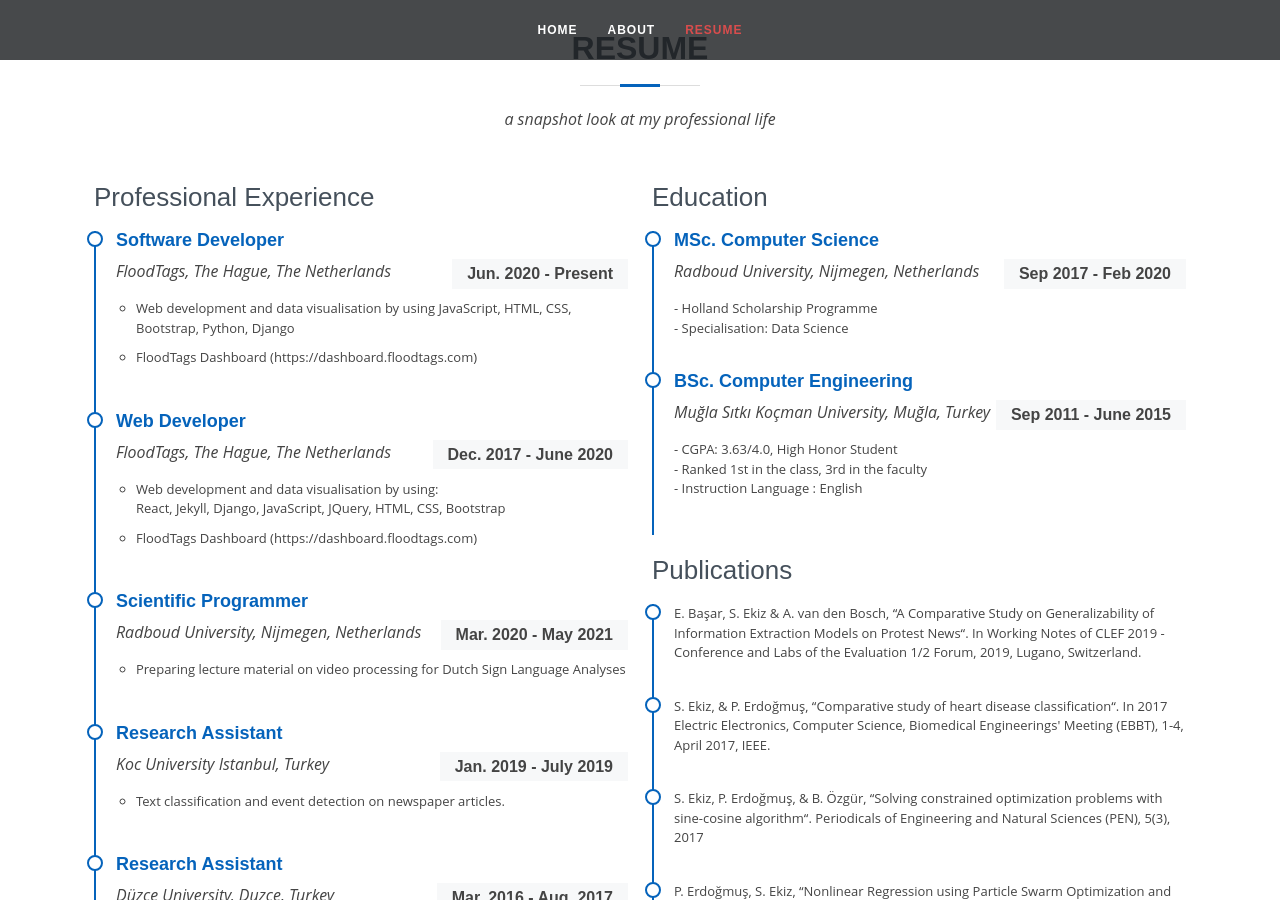
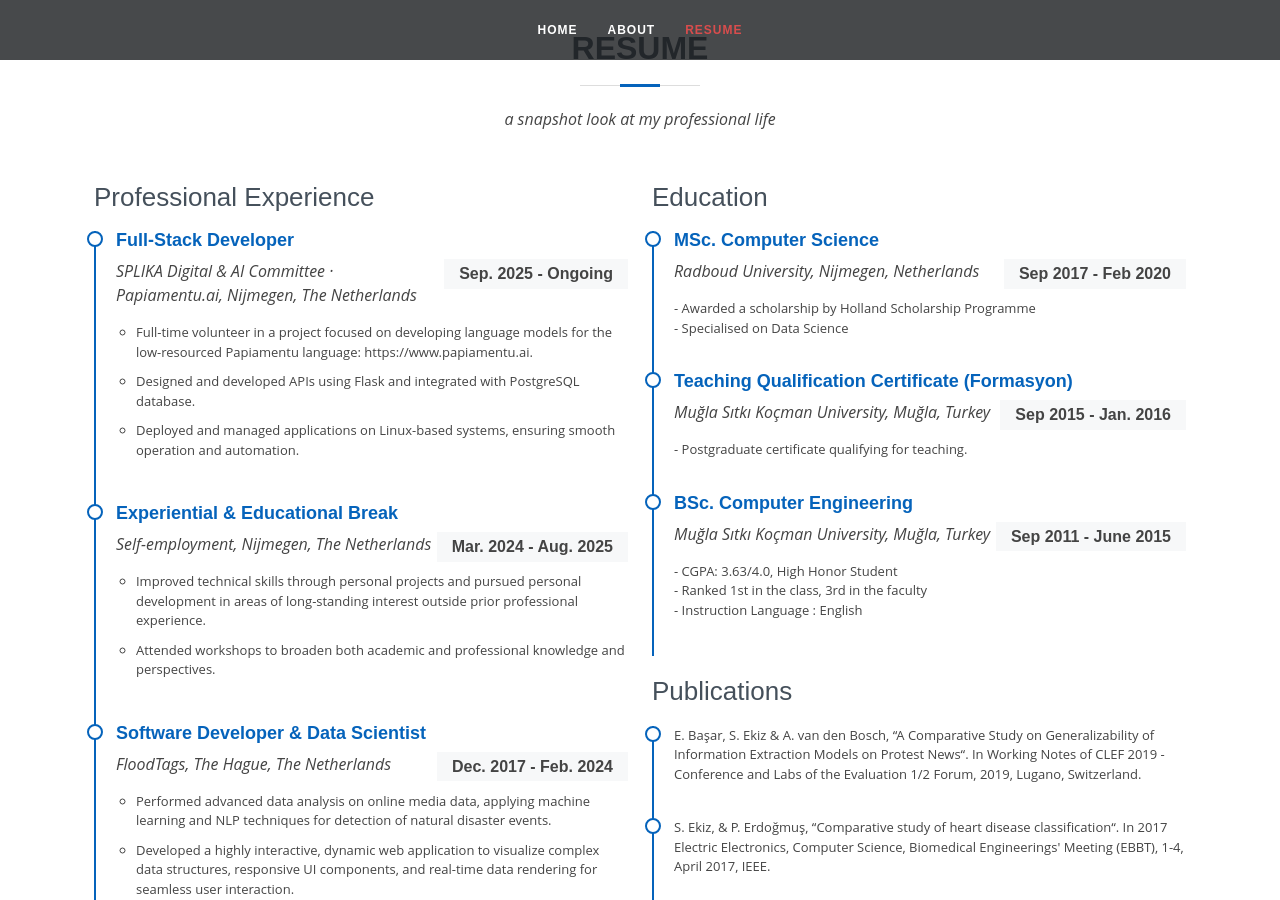
Before and after one commit to simgeekiz/simgeekiz, a Jekyll site: the page built from pages/homepage.html, in a window 1280 px wide and 900 px high, scrolled down 1948 px. Built offline with Jekyll 4.4.1, drawn with Linux system fonts in a browser that asks for light colours; nearby versions of some CDN libraries; library files that are not in the unit come from our copies; some of the changed text lies outside the part shown.

Commit message:
Updating experience and education sections

```diff
--- a/_includes/footer.html
+++ b/_includes/footer.html
@@ -6,8 +6,26 @@
           <h3>Connect With Me</h3>
           <ul class="list-unstyled social-links">
             <li>
-              <a href="https://twitter.com/veesimsim" target="_blank">
-                <i class="fa-brands fa-x-twitter"></i>
+              <a href="https://www.linkedin.com/in/simgeekiz/" target="_blank">
+                <i class="fa-brands fa-linkedin-in"></i>
+              </a>
+            </li>
+            <li>
+              <a href="https://github.com/simgeekiz" target="_blank">
+                <i class="fa-brands fa-github"></i>
+              </a>
+            </li>
+            <li>
+              <a href="https://trello.com/u/veesimsim" target="_blank">
+                <i class="fa-brands fa-trello"></i>
+              </a>
+            </li>
+            <li>
+              <a
+                href="https://www.flickr.com/people/veesimsim/"
+                target="_blank"
+              >
+                <i class="fa-brands fa-flickr"></i>
               </a>
             </li>
             <li>
@@ -16,23 +34,8 @@
               </a>
             </li>
             <li>
-              <a href="https://github.com/simgeekiz" target="_blank">
-                <i class="fa-brands fa-github"></i>
-              </a>
-            </li>
-            <li>
-              <a href="https://www.linkedin.com/in/simgeekiz/" target="_blank">
-                <i class="fa-brands fa-linkedin-in"></i>
-              </a>
-            </li>
-            <li>
-              <a href="https://trello.com/u/veesimsim" target="_blank">
-                <i class="fa-brands fa-trello"></i>
-              </a>
-            </li>
-            <li>
-              <a href="https://www.flickr.com/people/veesimsim/" target="_blank">
-                <i class="fa-brands fa-flickr"></i>
+              <a href="https://twitter.com/veesimsim" target="_blank">
+                <i class="fa-brands fa-x-twitter"></i>
               </a>
             </li>
           </ul>
@@ -45,8 +48,7 @@
             <ul class="list-unstyled">
               <li>
                 <i class="fa-solid fa-location-dot"></i>
-                <span class="text">The Netherlands
-                </span>
+                <span class="text">The Netherlands </span>
               </li>
               <li>
                 <i class="fa-regular fa-envelope"></i>
@@ -58,11 +60,14 @@
       </div>
     </div>
     <div class="row mb-auto">
-      <div class="col-10 copyright ">
-        Copyright &copy; 2016, Simge Ekiz Basar<br>
+      <div class="col-10 copyright">
+        Copyright &copy; 2016, Simge Ekiz Basar<br />
         All Rights Reserved.
       </div>
-      <a href="#hero" class="col-2 back-to-top d-flex align-items-center justify-content-center">
+      <a
+        href="#hero"
+        class="col-2 back-to-top d-flex align-items-center justify-content-center"
+      >
         <i class="fa-solid fa-angle-up"></i>
       </a>
     </div>
--- a/_includes/resume.html
+++ b/_includes/resume.html
@@ -9,9 +9,9 @@
     <div class="row">
       <div class="col-lg-6">
         <h3 class="resume-title">Professional Experience</h3>
-        <div class="resume-item">
+        <!-- <div class="resume-item">
           <h4>Software Developer</h4>
-          <h5>Jun. 2020 - Present</h5>
+          <h5>Jun. 2020 - Feb. 2024</h5>
           <p><em>FloodTags, The Hague, The Netherlands </em></p>
           <ul class="description">
             <li>Web development and data visualisation by using JavaScript, HTML, CSS, Bootstrap, Python, Django</li>
@@ -28,13 +28,51 @@
             </li>
             <li>FloodTags Dashboard (https://dashboard.floodtags.com)</li>
           </ul>
+        </div> -->
+        <div class="resume-item">
+          <h4>Full-Stack Developer</h4>
+          <h5>Sep. 2025 - Ongoing</h5>
+          <p><em>SPLIKA Digital & AI Committee · Papiamentu.ai, Nijmegen, The Netherlands </em></p>
+          <ul class="description">
+            <li>Full-time volunteer in a project focused on developing  language models for the low-resourced Papiamentu language: https://www.papiamentu.ai. </li>
+            <li> Designed and developed APIs using Flask and integrated with PostgreSQL database.</li>
+            <li>Deployed and managed applications on Linux-based systems, ensuring smooth operation and automation.</li>
+          </ul>
         </div>
         <div class="resume-item">
-          <h4>Scientific Programmer</h4>
+          <h4>Experiential & Educational Break</h4>
+          <h5>Mar. 2024 - Aug. 2025</h5>
+          <p><em>Self-employment, Nijmegen, The Netherlands </em></p>
+          <ul class="description">
+            <li>Improved technical skills through personal projects and pursued personal development in areas of long-standing interest outside prior professional experience. </li>
+            <li>Attended workshops to broaden both academic and professional knowledge and perspectives.</li>
+          </ul>
+        </div>
+        <div class="resume-item">
+          <h4>Software Developer & Data Scientist</h4>
+          <h5>Dec. 2017 - Feb. 2024</h5>
+          <p><em>FloodTags, The Hague, The Netherlands </em></p>
+          <ul class="description">
+            <li>Performed advanced data analysis on online media data, applying machine learning and NLP techniques for detection of natural disaster events. </li>
+            <li>Developed a highly interactive, dynamic web application to visualize complex data structures, responsive UI components, and real-time data rendering for seamless user interaction.</li>
+            <li>Designed and implemented DevOps practices, including CI/CD pipelines and automation of build, test and deployment workflows.</li>
+            <li>FloodTags Dashboard (https://dashboard.floodtags.com)</li>
+          </ul>
+        </div>
+        <div class="resume-item">
+          <h4>Scientific Software Developer</h4>
+          <h5>Oct. 2021 – Dec. 2021</h5>
+          <p><em>Radboud University Medical Centre, Nijmegen, Netherlands</em></p>
+          <ul class="description">
+            <li>Contributed to research on pre-processing Dutch Pediatric Formulary data.</li>
+          </ul>
+        </div>
+        <div class="resume-item">
+          <h4>Scientific Software Developer</h4>
           <h5>Mar. 2020 - May 2021</h5>
           <p><em>Radboud University, Nijmegen, Netherlands</em></p>
           <ul class="description">
-            <li>Preparing lecture material on video processing for Dutch Sign Language Analyses</li>
+            <li>Developed a video processing system using human pose estimation algorithms to align subtitles with sign language content, later repurposed as educational material for students.</li>
           </ul>
         </div>
         <div class="resume-item">
@@ -42,7 +80,8 @@
           <h5>Jan. 2019 - July 2019</h5>
           <p><em>Koc University Istanbul, Turkey </em></p>
           <ul class="description">
-            <li>Text classification and event detection on newspaper articles.</li>
+            <li>
+              Developed and evaluated deep neural network models for text classification and event detection in the context of protest-related news.</li>
           </ul>
         </div>
         <div class="resume-item">
@@ -50,7 +89,7 @@
           <h5>Mar. 2016 - Aug. 2017</h5>
           <p><em>Düzce University, Duzce, Turkey</em></p>
           <ul class="description">
-            <li>Optimization algorithms for machine learning tasks.</li>
+            <li>Researched optimization algorithms and performed comparative benchmarking analyses.</li>
           </ul>
         </div>
         <div class="resume-item">
@@ -78,8 +117,16 @@
           <h5>Sep 2017 - Feb 2020</h5>
           <p><em>Radboud University, Nijmegen, Netherlands</em></p>
           <p class="description">
-            - Holland Scholarship Programme <br>
-            - Specialisation: Data Science <br>
+            - Awarded a scholarship by Holland Scholarship Programme <br>
+            - Specialised on Data Science <br>
+          </p>
+        </div>
+        <div class="resume-item">
+          <h4>Teaching Qualification Certificate (Formasyon)</h4>
+          <h5>Sep 2015 - Jan. 2016</h5>
+          <p><em>Muğla Sıtkı Koçman University, Muğla, Turkey</em></p>
+          <p class="description">
+            - Postgraduate certificate qualifying for teaching. <br>
           </p>
         </div>
         <div class="resume-item">
```
